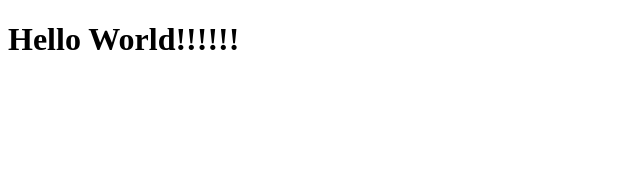
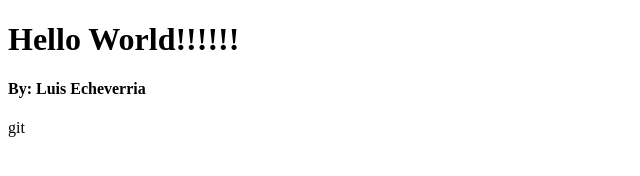
Before and after one commit to FonzeCode/kekambas-111_hello_world, a plain HTML site: page index.html in a window 1280 px wide. Shown: the whole page, without its empty margins (0-640 px from the left). Drawn offline with Linux system fonts and the light colour scheme.

Commit message:
Added new header

```diff
--- a/index.html
+++ b/index.html
@@ -9,5 +9,6 @@
 <body>
     <!-- Notes go here  -->
     <h1>Hello World!!!!!!</h1>
+    <h4>By: Luis Echeverria</h4>git
 </body>
 </html>
```
